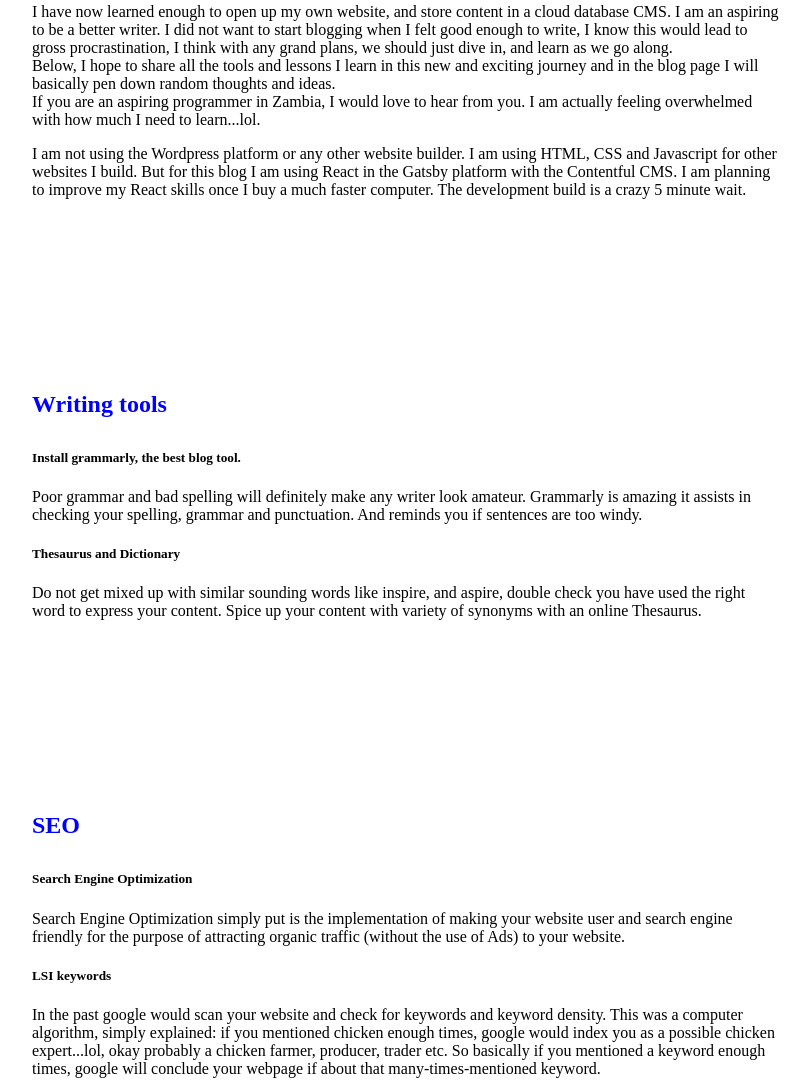
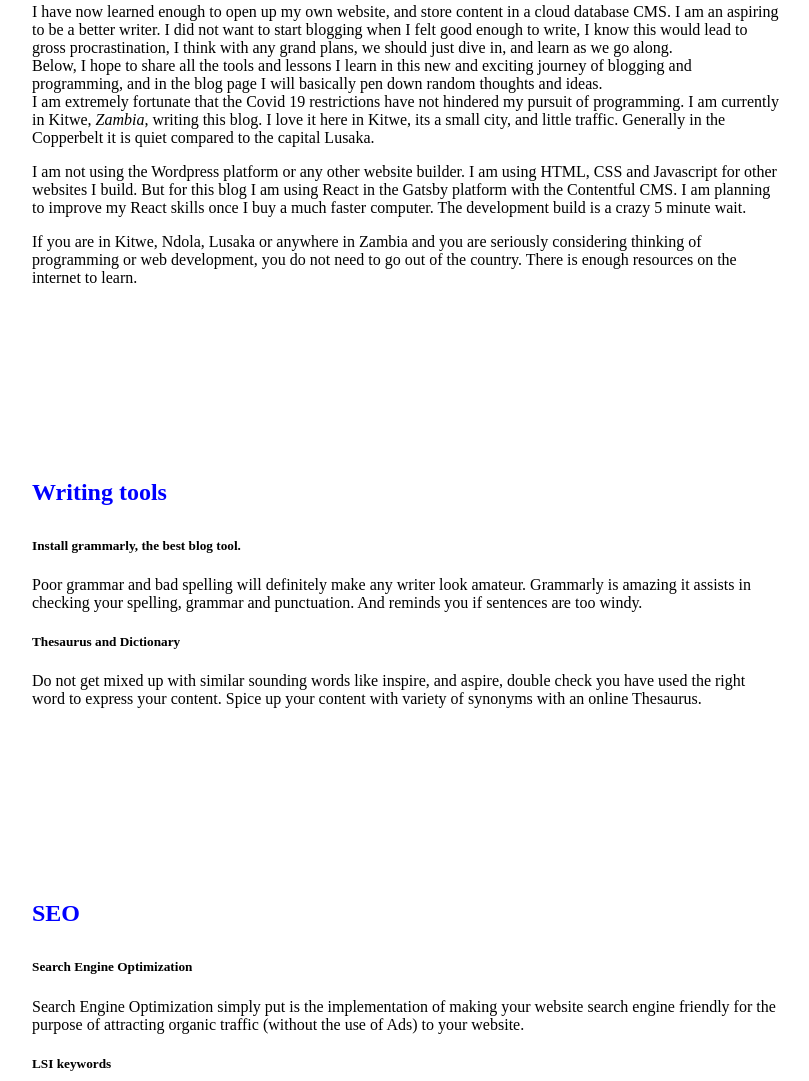
Before and after one commit to ronarmengol/blog1, a Gatsby site: page / in a window 1280 px wide. Shown: the part 1131-2212 px from the top of the page, without its empty margins (233-1042 px from the left). Built offline with nearby package versions, Linux system fonts and the light colour scheme; Gatsby itself is replaced by a stand-in of ours.

Commit message:
added Zambia keyword to index page

```diff
--- a/src/pages/index.js
+++ b/src/pages/index.js
@@ -37,15 +37,15 @@ const IndexPage = () => {
       <p>
         I have now learned enough to open up my own website, and store content in a cloud database CMS. I am an aspiring to be a better writer. I did not want to start blogging when I felt good enough to write, I know this would lead to gross procrastination, I think with any grand plans, we should just dive in, and learn as we go along.
         <br></br>
-        Below, I hope to share all the tools and lessons I learn in this new and exciting journey and in the blog page I will basically pen down random thoughts and ideas.
+        Below, I hope to share all the tools and lessons I learn in this new and exciting journey of blogging and programming, and in the blog page I will basically pen down random thoughts and ideas.
         <br></br>
-        If you are an aspiring programmer in Zambia, I would love to hear from you. I am actually feeling overwhelmed with how much I need to learn...lol.
+        I am extremely fortunate that the Covid 19 restrictions have not hindered my pursuit of programming. I am currently in Kitwe, <em>Zambia</em>, writing this blog. I love it here in Kitwe, its a small city, and little traffic. Generally in the Copperbelt it is quiet compared to the capital Lusaka.
       </p>
       <p>
         I am not using the Wordpress platform or any other website builder. I am using HTML, CSS and Javascript for other websites I build. But for this blog I am using React in the Gatsby platform with the Contentful CMS. I am planning to improve my React skills once I buy a much faster computer. The development build is a crazy 5 minute wait.
       </p>
       <p>
-
+        If you are in Kitwe, Ndola, Lusaka or anywhere in Zambia and you are seriously considering thinking of programming or web development, you do not need to go out of the country. There is enough resources on the internet to learn.
       </p>
 
     </section>
@@ -62,7 +62,7 @@ const IndexPage = () => {
         <h1>SEO</h1>
 
         <h5>Search Engine Optimization</h5>
-        <p>Search Engine Optimization simply put is the implementation of making your website user and search engine friendly for the purpose of attracting organic traffic (without the use of Ads) to your website.</p>
+        <p>Search Engine Optimization simply put is the implementation of making your website search engine friendly for the purpose of attracting organic traffic (without the use of Ads) to your website.</p>
 
         <h5>LSI keywords</h5>
         <p>In the past google would scan your website and check for keywords and keyword density. This was a computer algorithm, simply explained: if you mentioned chicken enough times, google would index you as a possible chicken expert...lol, okay probably a chicken farmer, producer, trader etc. So basically if you mentioned a keyword enough times, google will conclude your webpage if about that many-times-mentioned keyword.</p>
@@ -120,6 +120,9 @@ const IndexPage = () => {
           <li>28th July 2020 - applied SEO on my blog</li>
           <li>29th July 2020 - ranked 32 with Kitwe Bloggers keywords</li>
           <li>8th August 2020 - ranked 4 with Kitwe Bloggers keywords</li>
+          <li>18th August 2020 - I did not appear at all for keywords Zambia blogger. Inserted some SEO for Zambia.</li>
+          <li>20th August 2020 - ranked 3 with Kitwe Blogger keywords and ranked 3 with Copperbelt blogger. </li>
+          <li>20th August 2020 - ranked 136 with Zambia Blogger keywords and ranked 3 with Copperbelt blogger. </li>
         </ul>
 
 
@@ -130,6 +133,7 @@ const IndexPage = () => {
         <p>The first week of August I have been struggling to work on website speed. I don't work on my blog speed for my blog site because it runs under a Gatsby framework which is renowned for speed</p>
         <p>The real issue is jquery if it is deferred, it makes the javascript in the page sleep. The drop down menu bars stop functioning, and jquery is quite heavy on code. If it is any consolation, Bootrap 5 is coming out, it will not be using JQuery in its library. And another big one is it will no longer support Explorer IE brower.</p>
         <p>When I look at come of the themes available too many are using JQuery. If JQuery is removed I seem to see the download shave another 1 - 1.5 seconds.</p>
+        <p></p>
     </section>
 
 
```
